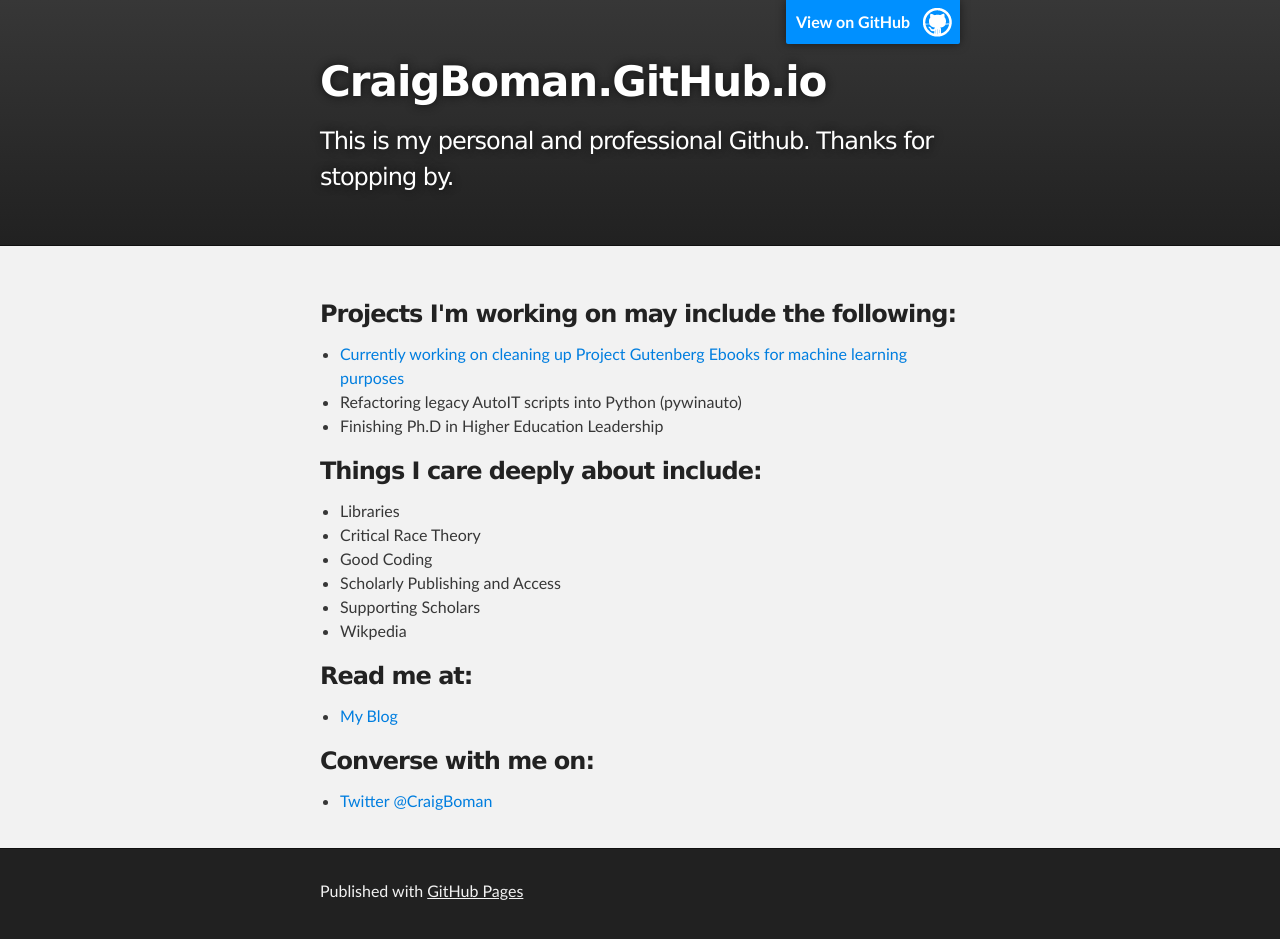
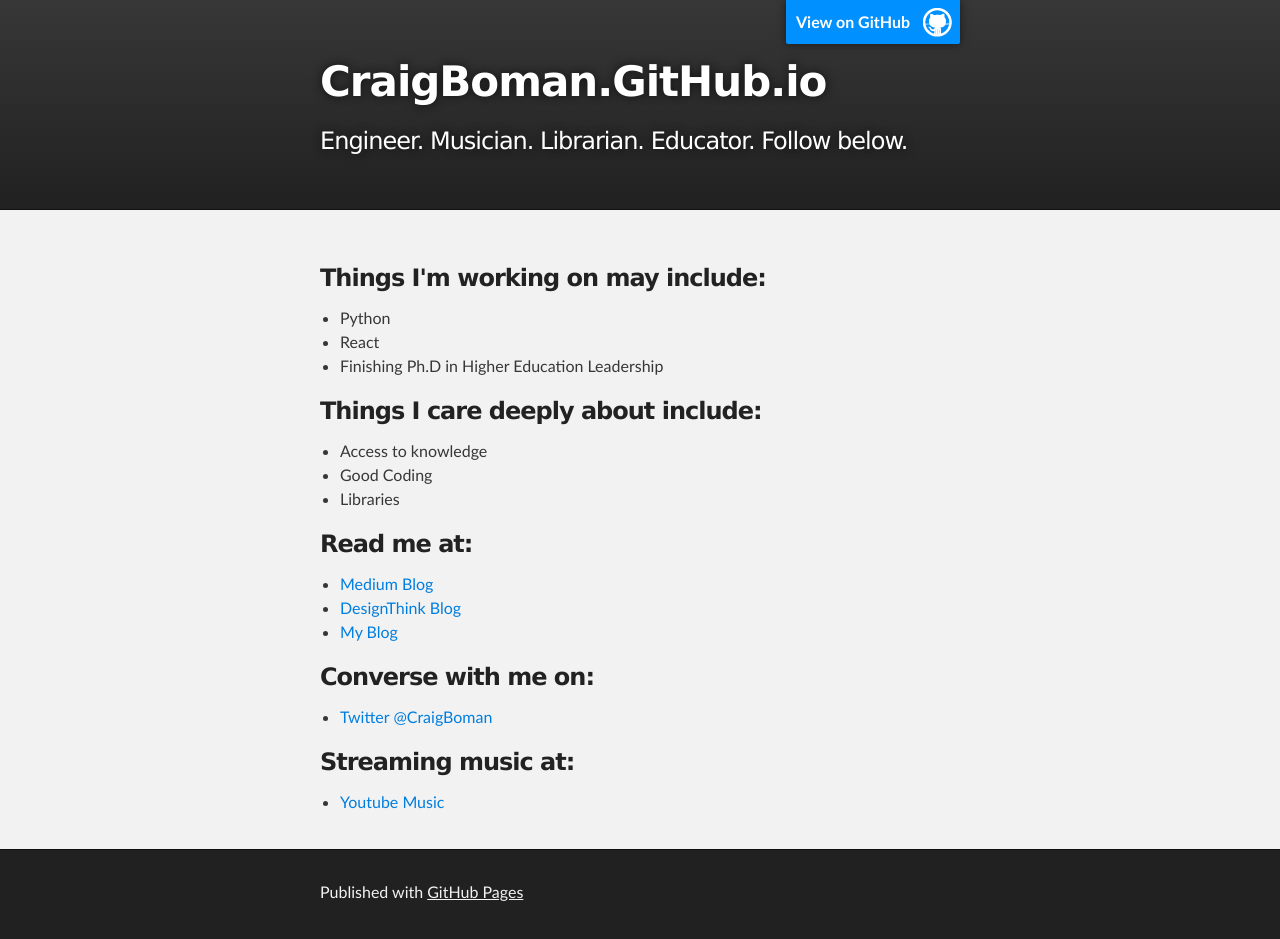
Before and after one commit to cboman/craigboman.github.io, a plain HTML site: page index.html in a window 1280 px wide. Drawn offline with Linux system fonts and the light colour scheme.

Commit message:
long time update of personal website

```diff
--- a/index.html
+++ b/index.html
@@ -19,7 +19,7 @@
           <a id="forkme_banner" href="https://github.com/craigboman">View on GitHub</a>
 
           <h1 id="project_title">CraigBoman.GitHub.io</h1>
-          <h2 id="project_tagline">This is my personal and professional Github. Thanks for stopping by.</h2>
+          <h2 id="project_tagline">Engineer. Musician. Librarian. Educator. Follow below.</h2>
 
         </header>
     </div>
@@ -28,23 +28,20 @@
     <div id="main_content_wrap" class="outer">
       <section id="main_content" class="inner">
         <h3>
-<a id="welcome-to-github-pages" class="anchor" href="#welcome-to-github-pages" aria-hidden="true"><span aria-hidden="true" class="octicon octicon-link"></span></a>Projects I'm working on may include the following:</h3>
+<a id="welcome-to-github-pages" class="anchor" href="#welcome-to-github-pages" aria-hidden="true"><span aria-hidden="true" class="octicon octicon-link"></span></a>Things I'm working on may include:</h3>
 
 <ul>
-	<li><a href="https://github.com/craigboman/gutenberg/blob/master/processing-pg-texts-log.txt">Currently working on cleaning up Project Gutenberg Ebooks for machine learning purposes</a></li>
-	<li>Refactoring legacy AutoIT scripts into Python (pywinauto)</li>
+	<li>Python</li>
+  <li>React</li>
 	<li>Finishing Ph.D in Higher Education Leadership</li>
 </ul>
 
 <h3>
 <a id="designer-templates" class="anchor" href="#designer-templates" aria-hidden="true"><span aria-hidden="true" class="octicon octicon-link"></span></a>Things I care deeply about include:</h3>
 <ul>
-	<li>Libraries</li>
-	<li>Critical Race Theory</li>
+  <li>Access to knowledge</li>
 	<li>Good Coding</li>
-	<li>Scholarly Publishing and Access</li>
-	<li>Supporting Scholars</li>
-	<li>Wikpedia</li>
+  <li>Libraries</li>
 </ul>
 
 <!--
@@ -58,13 +55,21 @@
 <a id="authors-and-contributors" class="anchor" href="#authors-and-contributors" aria-hidden="true"><span aria-hidden="true" class="octicon octicon-link"></span></a>Read me at:</h3>
 
 <ul>
-	<li><a href="http://www.craigboman.com">My Blog</a></li>
+  <li><a href="http://www.medium.com/@craigboman">Medium Blog</a></li>
+  <li><a href="https://designthink.substack.com/">DesignThink Blog</a></li>
+  <li><a href="http://www.craigboman.com">My Blog</a></li>
 </ul>
 
 <h3>
 <a id="support-or-contact" class="anchor" href="#support-or-contact" aria-hidden="true"><span aria-hidden="true" class="octicon octicon-link"></span></a>Converse with me on:</h3>
 <ul>
 	<li><a href="https://twitter.com/craigboman">Twitter @CraigBoman</a></li>
+</ul>
+
+<h3>
+<a id="support-or-contact" class="anchor" href="#support-or-contact" aria-hidden="true"><span aria-hidden="true" class="octicon octicon-link"></span></a>Streaming music at:</h3>
+<ul>
+	<li><a href="https://www.youtube.com/user/sebastianallen/">Youtube Music</a></li>
 </ul>
 
 
```
